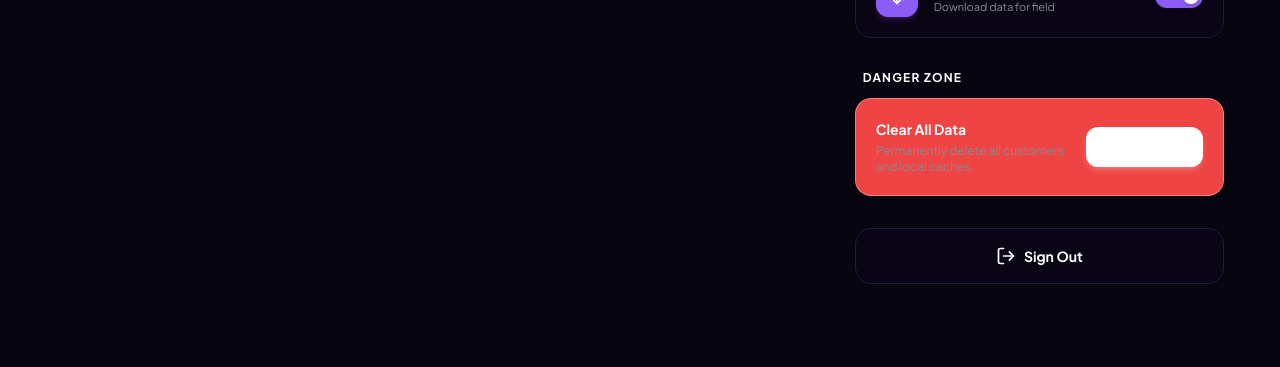
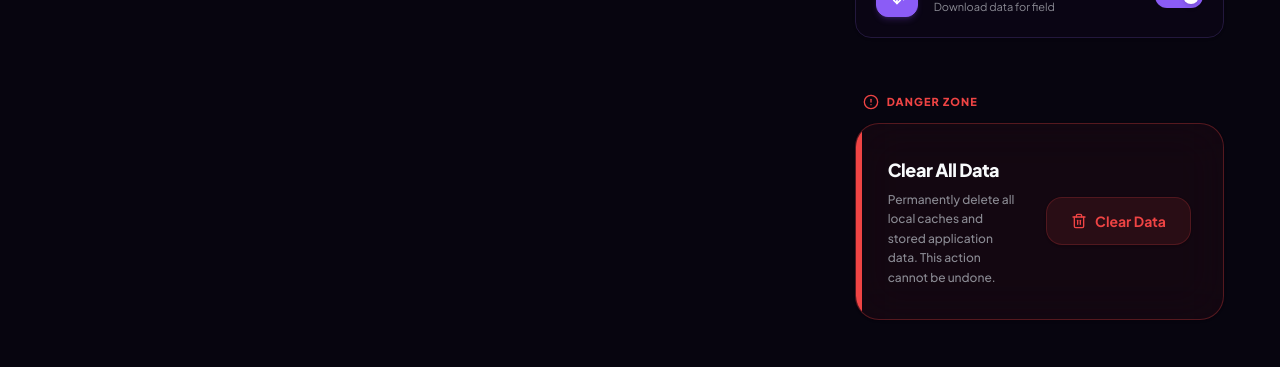
Before and after one commit to dilshandevxx/finance-app-loan-collection, a Next.js app: page /settings in a window 1280 px wide. Shown: the part 969-1336 px from the top of the page. Built offline with nearby package versions, Linux system fonts and the light colour scheme; no server answers; the database is empty.

Commit message:
changed file name

```diff
--- a/src/app/settings/page.tsx
+++ b/src/app/settings/page.tsx
@@ -19,7 +19,8 @@ import {
   Info,
   Smartphone,
   Trash2,
-  Mail
+  Mail,
+  AlertCircle
 } from "lucide-react";
 import { BottomNav } from "@/components/BottomNav";
 import { Card, CardContent } from "@/components/ui/card";
@@ -697,38 +698,43 @@ export default function SettingsPage() {
           </section>
 
           {/* Danger Zone */}
-          <section className="mt-2">
-            <h3 className="text-destructive-foreground text-xs font-bold mb-3 uppercase tracking-widest px-2">Danger Zone</h3>
-            <Card className="border-destructive-foreground/30 bg-destructive rounded-2xl overflow-hidden shadow-sm">
-              <CardContent className="p-5 flex flex-col gap-4">
-                <div className="flex flex-col sm:flex-row sm:items-center justify-between gap-4">
+          <section className="mt-8 mb-4">
+            <h3 className="text-destructive font-black text-[11px] mb-3 uppercase tracking-widest px-2 flex items-center gap-2">
+              <AlertCircle className="w-4 h-4" /> Danger Zone
+            </h3>
+            <Card className="border-destructive/30 bg-destructive/5 rounded-3xl overflow-hidden shadow-sm relative group transition-colors hover:bg-destructive/10 hover:border-destructive/40">
+              <div className="absolute top-0 left-0 w-1.5 h-full bg-destructive" />
+              <CardContent className="p-6 sm:p-8 flex flex-col gap-6 relative z-10">
+                <div className="flex flex-col sm:flex-row sm:items-center justify-between gap-6">
                   <div className="flex flex-col text-left">
-                    <span className="text-foreground font-bold text-sm">Clear All Data</span>
-                    <span className="text-muted-foreground text-xs mt-1 max-w-[200px]">Permanently delete all customers and local caches.</span>
+                    <span className="text-foreground font-black text-lg tracking-tight">Clear All Data</span>
+                    <span className="text-muted-foreground text-xs font-medium mt-1.5 max-w-[280px] leading-relaxed">
+                      Permanently delete all local caches and stored application data. This action cannot be undone.
+                    </span>
                   </div>
                   {!showClearConfirm ? (
                     <button
                       onClick={() => setShowClearConfirm(true)}
-                      className="px-4 h-10 bg-destructive-foreground hover:bg-destructive-foreground/90 text-white font-bold rounded-xl text-xs transition-all active:scale-95 shrink-0 flex items-center justify-center gap-2 cursor-pointer shadow-md shadow-destructive-foreground/20"
+                      className="px-6 h-12 bg-destructive/10 hover:bg-destructive text-destructive hover:text-white font-bold rounded-2xl text-sm transition-all active:scale-95 shrink-0 flex items-center justify-center gap-2 cursor-pointer border border-destructive/20 shadow-sm"
                     >
                       <Trash2 className="w-4 h-4" /> Clear Data
                     </button>
                   ) : (
-                    <div className="flex flex-col gap-2 shrink-0">
+                    <div className="flex flex-col sm:flex-row gap-3 shrink-0">
                       <button
                         onClick={handleClearAllData}
                         disabled={isClearing}
-                        className="px-4 h-10 bg-destructive-foreground hover:bg-destructive-foreground/90 text-white font-bold rounded-xl text-xs transition-all active:scale-95 flex items-center justify-center gap-2 cursor-pointer shadow-md shadow-destructive-foreground/20"
+                        className="px-6 h-12 bg-destructive hover:bg-destructive/90 text-white font-bold rounded-2xl text-sm transition-all active:scale-95 flex items-center justify-center gap-2 cursor-pointer shadow-md shadow-destructive/20 disabled:opacity-50"
                       >
                         {isClearing ? (
-                          <div className="w-4 h-4 border-2 border-white/30 border-t-white rounded-full animate-spin" />
+                          <div className="w-5 h-5 border-2 border-white/30 border-t-white rounded-full animate-spin" />
                         ) : (
-                          "Confirm Deletion"
+                          "Confirm Delete"
                         )}
                       </button>
                       <button
                         onClick={() => setShowClearConfirm(false)}
-                        className="px-4 h-10 bg-transparent text-foreground hover:bg-secondary font-bold rounded-xl text-xs transition-all active:scale-95 cursor-pointer border border-border"
+                        className="px-6 h-12 bg-card hover:bg-secondary text-foreground font-bold rounded-2xl text-sm transition-all active:scale-95 cursor-pointer border border-border"
                       >
                         Cancel
                       </button>
```
